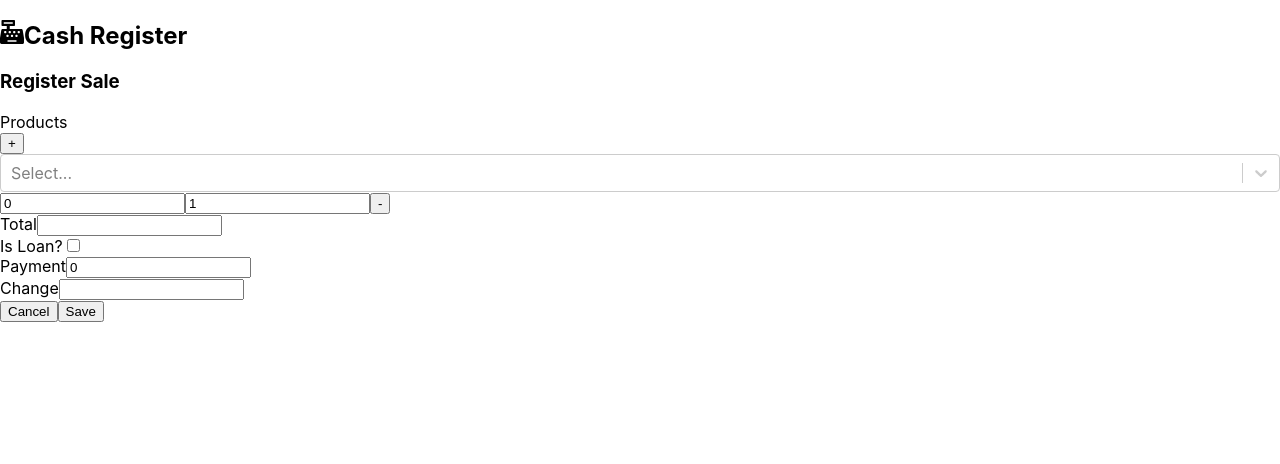
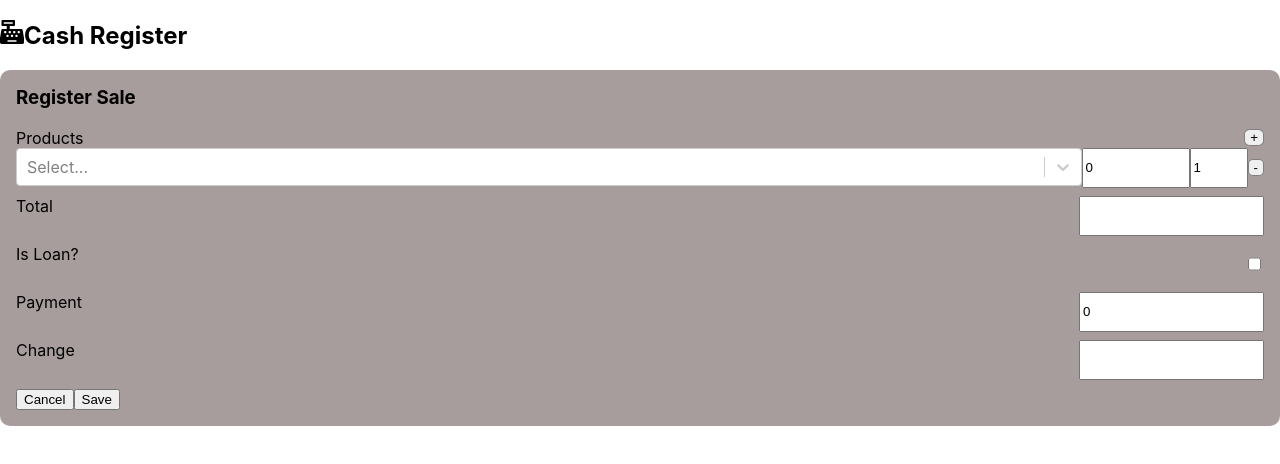
Before and after one commit to Zygma94/react-cash-register, a React (Create React App) app: page /sales/sale/new in a window 1280 px wide. Shown: the top 464 px of the page. Built offline with nearby package versions, Linux system fonts and the light colour scheme; no server answers.

Commit message:
Se empezó a agregar css a la aplicación

```diff
--- a/package.json
+++ b/package.json
@@ -17,6 +17,7 @@
     "react-router-dom": "^6.3.0",
     "react-scripts": "5.0.1",
     "react-select": "^5.4.0",
+    "sass": "^1.54.4",
     "sweetalert2": "^11.4.24",
     "typescript": "^4.7.4",
     "web-vitals": "^2.1.4"
--- a/src/components/SaleForm.tsx
+++ b/src/components/SaleForm.tsx
@@ -142,7 +142,7 @@ export default function SaleList() {
                 )}
                 <div className="form-group">
                     <div className="form-group-header">
-                        <div className="form-title">Products</div>
+                        <div className="form-title">Products
                             <button type='button'
                                 disabled={editMode}
                                 onClick={() => setSaleForm({
@@ -154,6 +154,7 @@ export default function SaleList() {
                                 })}>
                                 +
                             </button>
+                        </div>
                     </div>
                     <div className="form-group-body">
                         {saleForm.productSales.map((productSale, index) => (
@@ -204,8 +205,10 @@ export default function SaleList() {
 
 
                     </div>
+                    <div className='form-field'>
                         <label>Total</label>
                         <input readOnly type="number" min={0} value={saleForm.total} />
+                    </div>
                 </div>
                 <div className="form-field">
                     <label>Is Loan?</label>
--- a/src/components/SaleList.tsx
+++ b/src/components/SaleList.tsx
@@ -74,7 +74,7 @@ export default function SaleList() {
                                     <td>
                                         <button onClick={() =>
                                             setShowDetail({ ...showDetail, [sale.saleId]: !showDetail[sale.saleId] })}
-                                            >{showDetail[sale.saleId] ? '↓' : '→'}</button>
+                                        >{showDetail[sale.saleId] ? '↓' : '→'}</button>
                                         {sale.saleId}
                                     </td>
                                     <td>{sale.date}</td>
@@ -92,7 +92,28 @@ export default function SaleList() {
                                 </tr>
                                 {showDetail[sale.saleId] && (
                                     <tr>
-                                        <td colSpan={8}> Esto es un detalle</td>
+                                        <td colSpan={8}>
+                                            <table>
+                                                <thead>
+                                                    <tr>
+                                                        <th>Product</th>
+                                                        <th>Quantity</th>
+                                                        <th>Price</th>
+                                                        <th>Total</th>
+                                                    </tr>
+                                                </thead>
+                                                <tbody>
+                                                    {sale.productSales.map((productSale, psIndex) => (
+                                                        <tr>
+                                                            <td>{productSale.product.name}</td>
+                                                            <td>{productSale.quantity}</td>
+                                                            <td>{productSale.price}</td>
+                                                            <td>{productSale.quantity * productSale.price}</td>
+                                                        </tr>
+                                                    ))}
+                                                </tbody>
+                                            </table>
+                                        </td>
                                     </tr>)}
                             </React.Fragment>
                         ))
--- a/src/index.css
+++ b/src/index.css
@@ -19,3 +19,86 @@ code {
 .product-table tr.even {
   background-color: burlywood;
 }
+
+.form-group .form-field {
+  display: flex;
+}
+
+.form-group .form-field .medium {
+  max-width: 100px;
+}
+
+.form-group .form-field .tiny {
+  max-width: 50px;
+}
+
+.form-group .form-field .select {
+  width: 100%;
+  min-width: 200px;
+}
+
+.sale-form,
+.product-form {
+  background-color: rgb(167, 157, 157);
+  padding: 1rem;
+  height: fit-content;
+  border-radius: 10px;
+  min-width: 350px;
+}
+
+.sale-form .sale-form-header h3 {
+  margin-top: 0px;
+}
+
+.form-title,
+.sale-form .form-field {
+  display: flex;
+  justify-content: space-between;
+}
+
+.sale-form .form-field {
+  min-height: 40px;
+  margin-bottom: 0.5rem;
+}
+
+.form-group .form-field button {
+  max-height: 20px;
+  max-width: 20px;
+  align-self: center;
+}
+
+.form-group-body .form-field button,
+.form-group-header .form-title button {
+  max-height: 20px;
+  max-width: 20px;
+  align-self: center;
+  padding: 0 5px 0 5px;
+  border-radius: 30%;
+  border: 1px solid gray;
+}
+
+@media only screen and (max-width: 768px) {
+  .app-navigation {
+    flex-direction: column;
+  }
+
+  .app-navigation .app-navigation-menu {
+    flex-direction: row;
+  }
+
+  .app-navigation .app-navigation-menu .app-navigation-item {
+    margin-right: 1rem;
+  }
+
+  .app-navigation .app-navigation-menu .app-navigation-item.selected {
+    background-color: burlywood;
+  }
+
+  .app-navigation .sale-list,
+  .app-navigation .product-list {
+    height: calc(100vh - 105px);
+    width: 100%;
+    background: burlywood;
+  }
+
+}
```
Also changed, not shown: 1 other file (tests, documents, lock files or other folders). Lines whose indentation alone changed are shown as unchanged.
